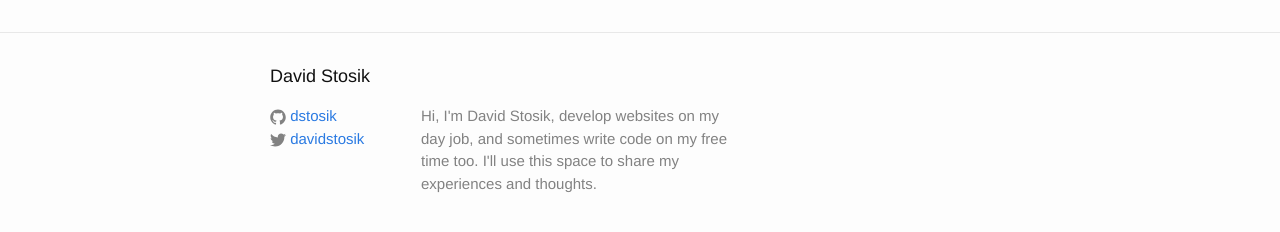
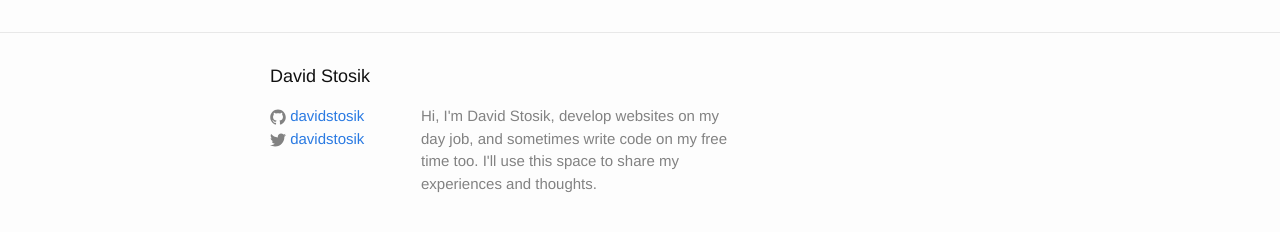
Before and after one commit to davidstosik/davidstosik.github.io, a Jekyll site: the page built from index.html, in a window 1280 px wide. Shown: the part 444-676 px from the top of the page. Built offline with Jekyll 4.4.1, drawn with Linux system fonts in a browser that asks for light colours; Markdown is read by kramdown in place of the engine named in the settings.

Commit message:
Update Github username.

```diff
--- a/_config.yml
+++ b/_config.yml
@@ -6,7 +6,7 @@ description: > # this means to ignore newlines until "baseurl:"
 baseurl: "" # the subpath of your site, e.g. /blog/
 url: "http://dstosik.github.io" # the base hostname & protocol for your site
 twitter_username: davidstosik
-github_username:  dstosik
+github_username:  davidstosik
 
 # Build settings
 markdown: redcarpet
```
